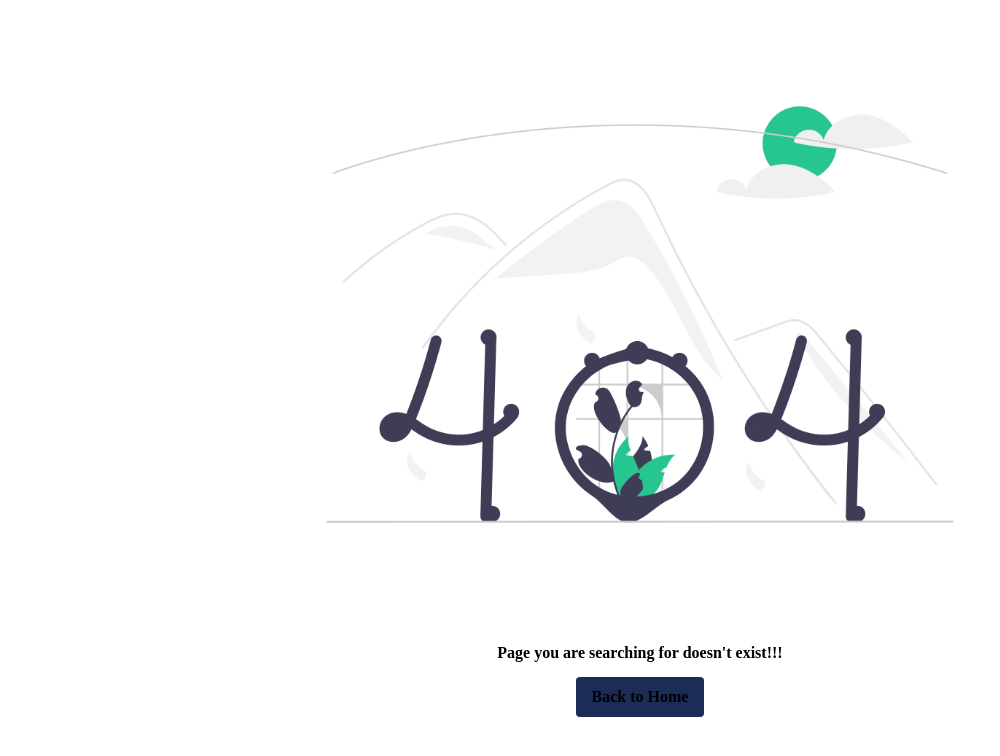
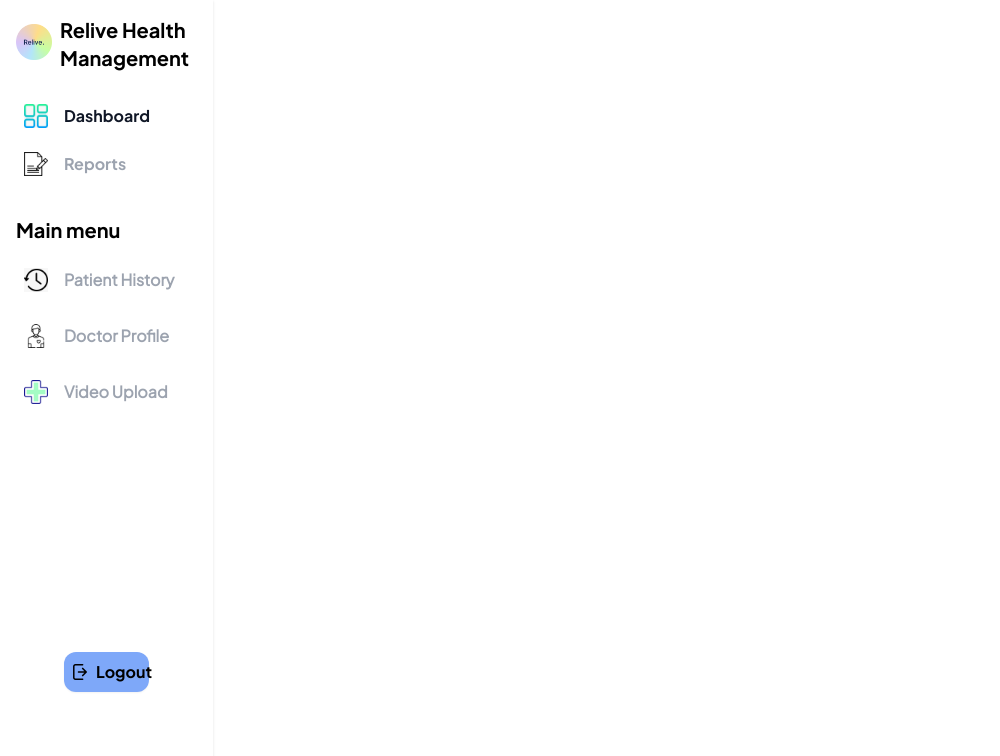
Before and after one commit to tungctn/Relive, a React (Create React App) app in the folder web/client/: page /doctor/videoUpload in a window 1280 px wide. Shown: the top 756 px of the page, without its empty margins (0-1000 px from the left). Built offline with nearby package versions, Linux system fonts and the light colour scheme.

Commit message:
videoUpload

```diff
--- a/web/client/src/App.js
+++ b/web/client/src/App.js
@@ -26,6 +26,7 @@ import { useState } from "react";
 import { ToastContainer, toast } from "react-toastify";
 import "react-toastify/dist/ReactToastify.css";
 import Page404 from "./pages/Page_404";
+import VideoUpload from "./components/doctorDashboard/VideoUpload";
 
 function App() {
   const [healthID, setHealthID] = useState("");
@@ -219,6 +220,12 @@ function App() {
               />
             }
           />
+          <Route
+            path="videoUpload"
+            element={
+              <VideoUpload/>
+            }
+              />
         </Route>
 
         <Route
--- /dev/null
+++ b/web/client/src/components/doctorDashboard/VideoUpload.js
@@ -0,0 +1,10 @@
+const VideoUpload = () => {
+    return (
+        <div>
+
+        </div>
+
+    );
+}
+
+export default VideoUpload;
```
